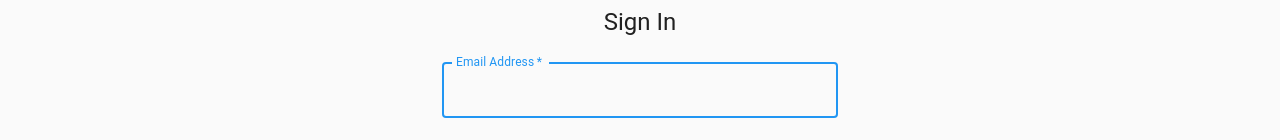
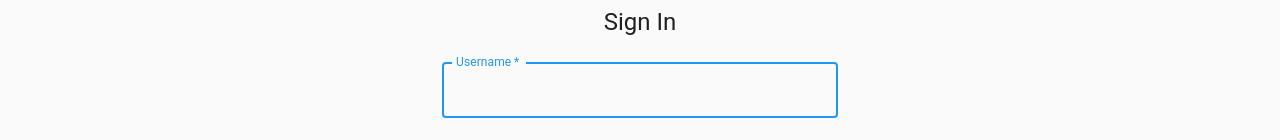
Before and after one commit to AKeyNo/hello-there-frontend, a React (Create React App) app: page /login in a window 1280 px wide. Shown: the part 186-326 px from the top of the page. Built offline with nearby package versions, Linux system fonts and the light colour scheme.

Commit message:
email login -> username login

```diff
--- a/src/features/login/SignInPage.js
+++ b/src/features/login/SignInPage.js
@@ -39,23 +39,27 @@ const useStyles = makeStyles((theme) => ({
 export const SignInPage = () => {
   const classes = useStyles();
   let history = useHistory();
-  const [email, setEmail] = useState("");
+  const [username, setUsername] = useState("");
   const [password, setPassword] = useState("");
 
   const handleLogin = async (event) => {
     event.preventDefault();
 
     try {
-      const user = await (axios.post(baseUrl, {email, password})).data;
+      const request = await (axios.post(baseUrl, {username, password}));
+      const user = request.data;
+      console.log(user);
       window.localStorage.setItem("loggedSayingUser", JSON.stringify(user));
 
-      console.log(`Sucessfully logged in as ${email}`);
-      setEmail("");
+      console.log(`Sucessfully logged in as ${username}`);
+      setUsername("");
       setPassword("");
       history.push('/');
     }
     catch (exception) {
       console.log("something went wrong...");
+      setUsername("");
+      setPassword("");
     }
   }
 
@@ -75,12 +79,12 @@ export const SignInPage = () => {
             margin="normal"
             required
             fullWidth
-            id="email"
-            label="Email Address"
-            name="email"
-            autoComplete="email"
+            id="username"
+            label="Username"
+            name="username"
+            autoComplete="username"
             autoFocus
-            onChange={({ target }) => setEmail(target.value)}
+            onChange={({ target }) => setUsername(target.value)}
           />
           <TextField
             variant="outlined"
```
